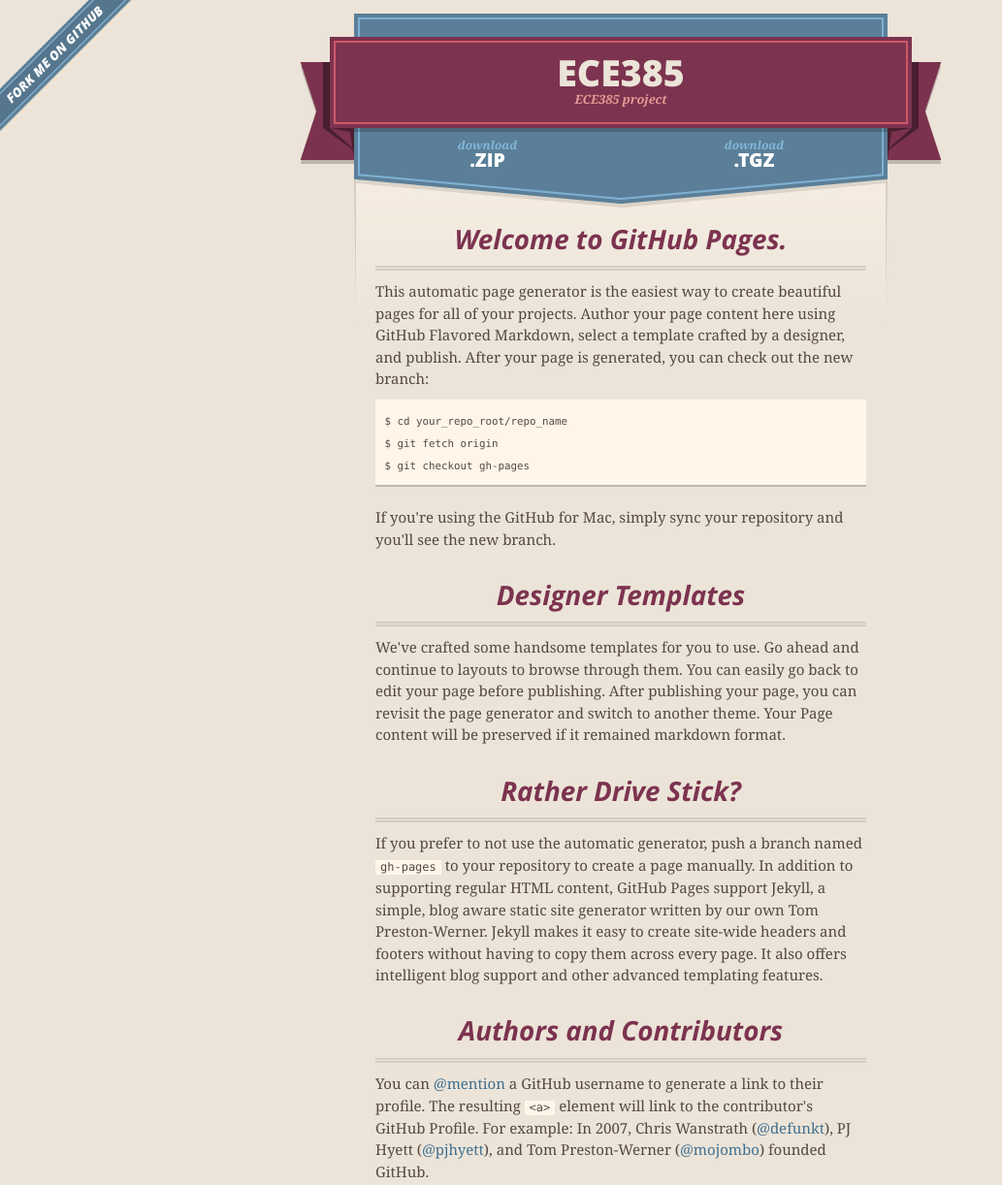
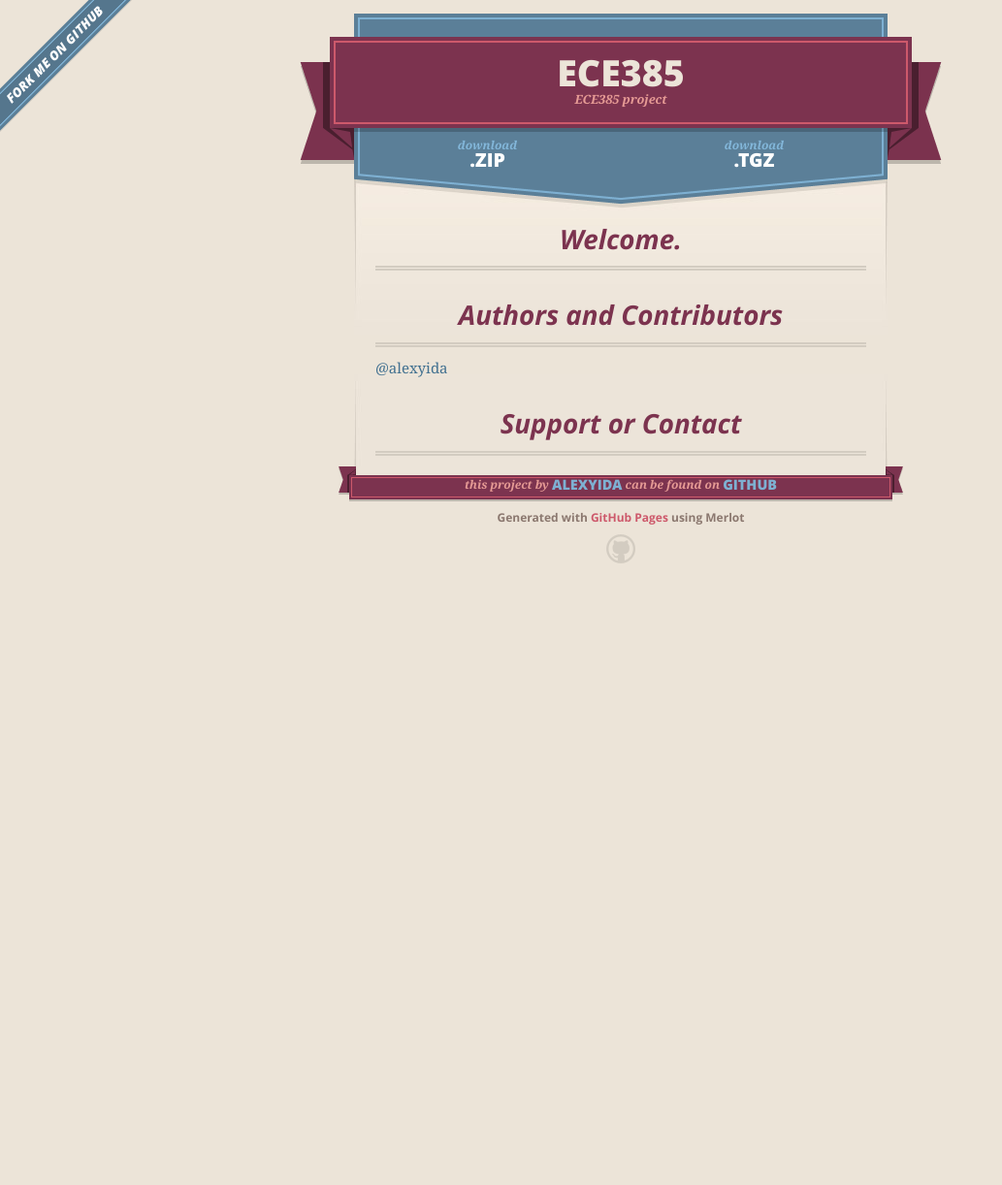
Before and after one commit to alexyida/ECE385, a plain HTML site: page index.html in a window 1280 px wide. Shown: the top 1222 px of the page at 97% size, without its empty margins (0-1033 px from the left). After the commit the page ends 800 px from the top, so only its background shows below. Drawn offline with nearby package versions, Linux system fonts and the light colour scheme.

Commit message:
Update index.html

```diff
--- a/index.html
+++ b/index.html
@@ -17,7 +17,7 @@
         $('#main_content').headsmart()
       })
     </script>
-    <title>Ece385 by alexyida</title>
+    <title>ECE385 by alexyida</title>
   </head>
 
   <body>
@@ -27,7 +27,7 @@
       <header>
         <span class="ribbon-outer">
           <span class="ribbon-inner">
-            <h1>Ece385</h1>
+            <h1>ECE385</h1>
             <h2>ECE385 project</h2>
           </span>
           <span class="left-tail"></span>
@@ -46,32 +46,14 @@
 
 
       <section id="main_content">
-        <h3>Welcome to GitHub Pages.</h3>
-
-<p>This automatic page generator is the easiest way to create beautiful pages for all of your projects. Author your page content here using GitHub Flavored Markdown, select a template crafted by a designer, and publish. After your page is generated, you can check out the new branch:</p>
-
-<pre><code>$ cd your_repo_root/repo_name
-$ git fetch origin
-$ git checkout gh-pages
-</code></pre>
-
-<p>If you're using the GitHub for Mac, simply sync your repository and you'll see the new branch.</p>
-
-<h3>Designer Templates</h3>
-
-<p>We've crafted some handsome templates for you to use. Go ahead and continue to layouts to browse through them. You can easily go back to edit your page before publishing. After publishing your page, you can revisit the page generator and switch to another theme. Your Page content will be preserved if it remained markdown format.</p>
-
-<h3>Rather Drive Stick?</h3>
-
-<p>If you prefer to not use the automatic generator, push a branch named <code>gh-pages</code> to your repository to create a page manually. In addition to supporting regular HTML content, GitHub Pages support Jekyll, a simple, blog aware static site generator written by our own Tom Preston-Werner. Jekyll makes it easy to create site-wide headers and footers without having to copy them across every page. It also offers intelligent blog support and other advanced templating features.</p>
+        <h3>Welcome.</h3>
 
 <h3>Authors and Contributors</h3>
 
-<p>You can <a href="https://github.com/blog/821" class="user-mention">@mention</a> a GitHub username to generate a link to their profile. The resulting <code>&lt;a&gt;</code> element will link to the contributor's GitHub Profile. For example: In 2007, Chris Wanstrath (<a href="https://github.com/defunkt" class="user-mention">@defunkt</a>), PJ Hyett (<a href="https://github.com/pjhyett" class="user-mention">@pjhyett</a>), and Tom Preston-Werner (<a href="https://github.com/mojombo" class="user-mention">@mojombo</a>) founded GitHub.</p>
+<p><a href="https://github.com/alexyida" class="user-mention">@alexyida</a></p>
 
 <h3>Support or Contact</h3>
 
-<p>Having trouble with Pages? Check out the documentation at <a href="http://help.github.com/pages">http://help.github.com/pages</a> or contact <a href="mailto:support@github.com">support@github.com</a> and we’ll help you sort it out.</p>
       </section>
 
       <footer>
```
